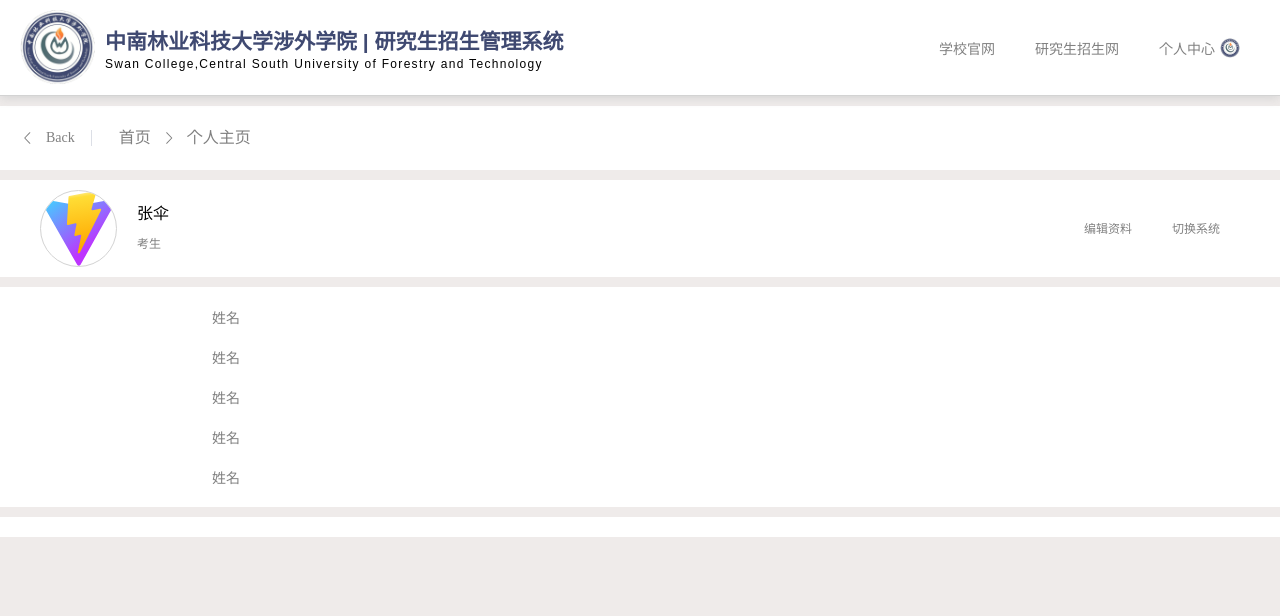
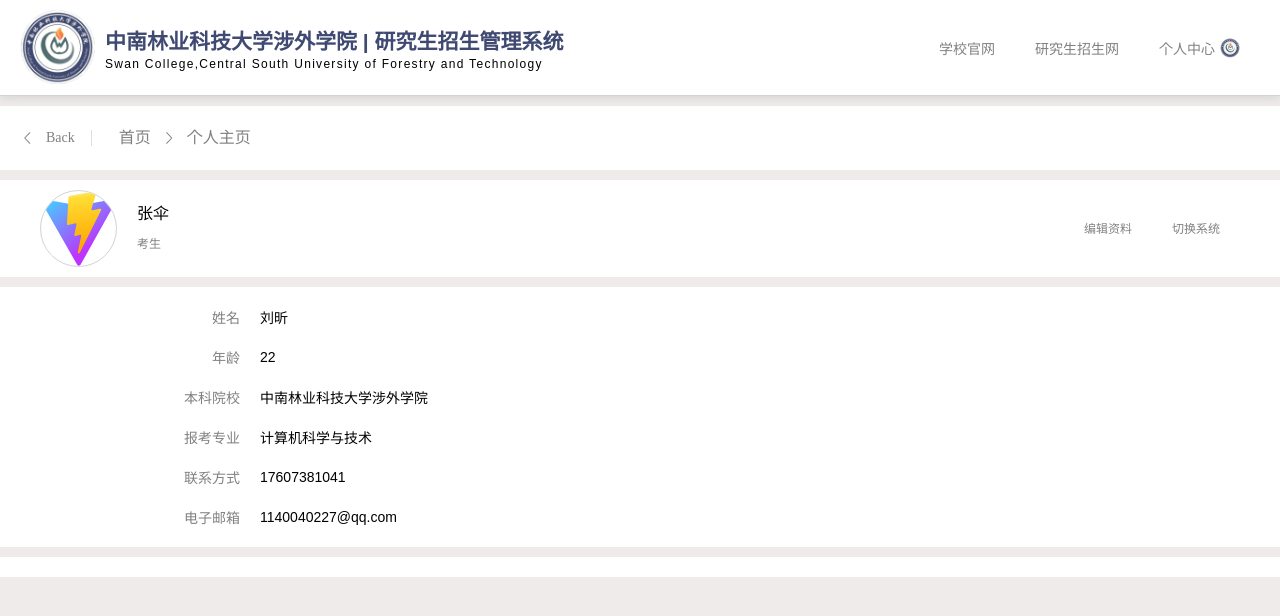
Before and after one commit to Anixuil/Graduate-student-enrollment-management-system, a Vue app in the folder packages/manager-system/: page /person in a window 1280 px wide. Shown: the top 616 px of the page. Built offline with nearby package versions, Linux system fonts and the light colour scheme.

Commit message:
feat: 个人中心用户信息渲染初步确定解决方案

```diff
--- a/packages/manager-system/src/components.d.ts
+++ b/packages/manager-system/src/components.d.ts
@@ -16,7 +16,6 @@ declare module '@vue/runtime-core' {
     ElTimelineItem: typeof import('element-plus/es')['ElTimelineItem']
     HeadNav: typeof import('./components/headNav/index.vue')['default']
     PageHeader: typeof import('./components/headNav/pageHeader/index.vue')['default']
-    Person: typeof import('./components/person/students.vue')['default']
     RouterLink: typeof import('vue-router')['RouterLink']
     RouterView: typeof import('vue-router')['RouterView']
     Students: typeof import('./components/person/students.vue')['default']
--- a/packages/manager-system/src/components/person/students.vue
+++ b/packages/manager-system/src/components/person/students.vue
@@ -1,31 +1,58 @@
 <template>
     <div class="students-box">
         <div class="students-form">
-            <div class="students-form-item">
-                <span class="students-form-label">姓名</span>
+            <div class="students-form-item" v-for="(item, index) in studentKeys" :key="index">
+                <span class="students-form-label">{{ studentLabel[item] }}</span>
+                <input type="text" v-model="student[item]" />
+            </div>
+            <!-- <div class="students-form-item">
+                <span class="students-form-label">年龄</span>
                 <input type="text" />
             </div>
             <div class="students-form-item">
-                <span class="students-form-label">姓名</span>
+                <span class="students-form-label">本科院校</span>
                 <input type="text" />
             </div>
             <div class="students-form-item">
-                <span class="students-form-label">姓名</span>
+                <span class="students-form-label">报考专业</span>
                 <input type="text" />
             </div>
             <div class="students-form-item">
-                <span class="students-form-label">姓名</span>
+                <span class="students-form-label">联系方式</span>
                 <input type="text" />
             </div>
             <div class="students-form-item">
-                <span class="students-form-label">姓名</span>
+                <span class="students-form-label">电子邮箱</span>
                 <input type="text" />
-            </div>
+            </div> -->
         </div>
     </div>
 </template>
 
-<script setup lang="ts"></script>
+<script setup lang="ts">
+import type { Ref } from 'vue'
+import { studentInterface, studentLabelInterface } from './ts/students'
+//模拟用户数据
+const student: studentInterface = reactive({
+    userName: '刘昕',
+    userAge: 22,
+    userSchool: '中南林业科技大学涉外学院',
+    majorName: '计算机科学与技术',
+    userPhone: '17607381041',
+    userEmail: '1140040227@qq.com'
+})
+//获取到students所有的key
+const studentKeys: Ref<string[]> = ref(Object.keys(student))
+//声明一个对象用来存放字段中文名
+const studentLabel: studentLabelInterface = reactive({
+    userName: '姓名',
+    userAge: '年龄',
+    userSchool: '本科院校',
+    majorName: '报考专业',
+    userPhone: '联系方式',
+    userEmail: '电子邮箱'
+})
+</script>
 
 <style scoped lang="scss">
 .students-box {
--- /dev/null
+++ b/packages/manager-system/src/components/person/ts/students.ts
@@ -0,0 +1,41 @@
+//用户信息接口
+export interface studentInterface {
+    [props: string]:
+        | string
+        | number
+        | undefined
+        | null
+        | boolean
+        | object
+        | symbol
+        | bigint
+        | Function
+        | any
+    userName: string
+    userAge: number
+    userSchool: string
+    majorName: string
+    userPhone: string
+    userEmail: string
+}
+
+//字段对象接口
+export interface studentLabelInterface {
+    [props: string]:
+        | string
+        | number
+        | undefined
+        | null
+        | boolean
+        | object
+        | symbol
+        | bigint
+        | Function
+        | any
+    userName: string
+    userAge: string
+    userSchool: string
+    majorName: string
+    userPhone: string
+    userEmail: string
+}
```
Also changed, not shown: 1 other file (tests, documents, lock files or other folders).
